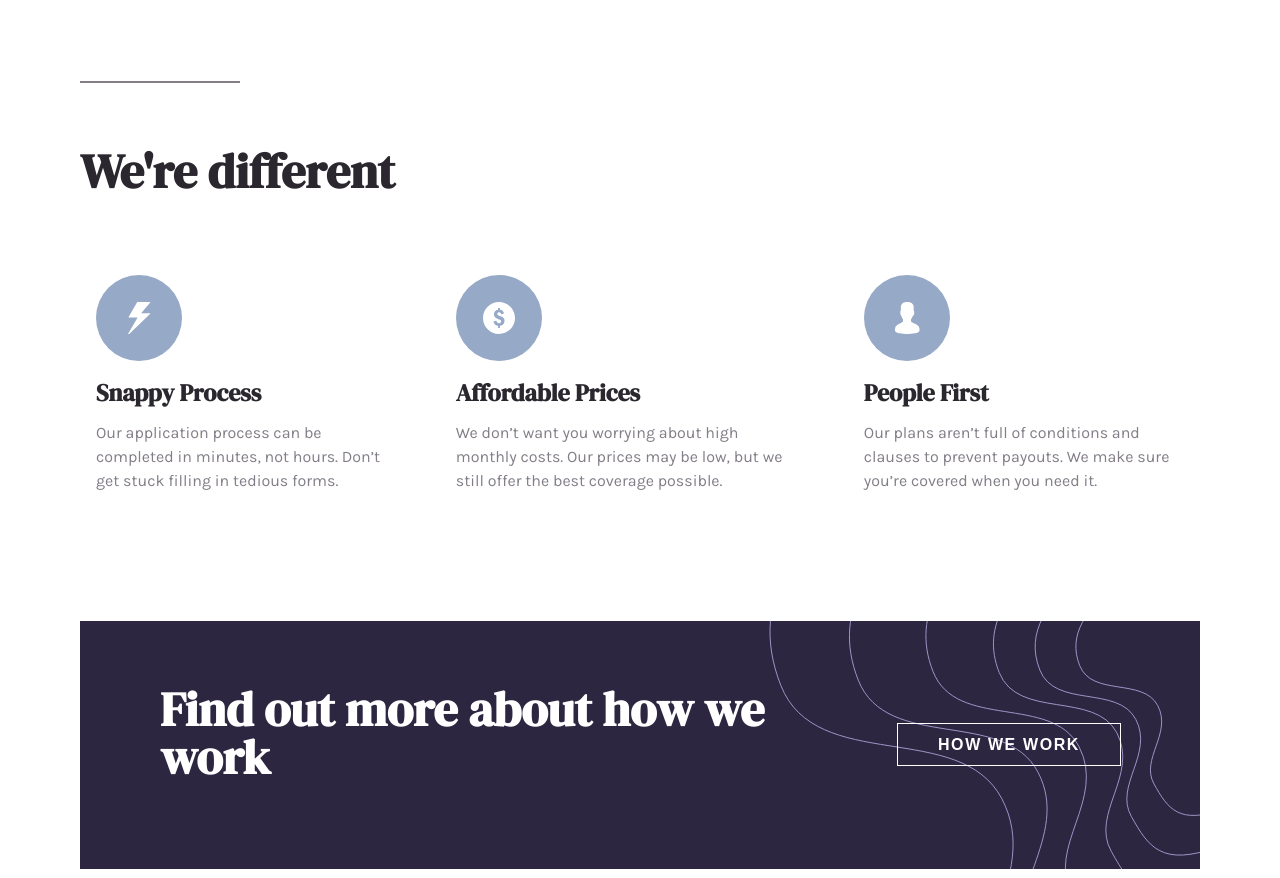
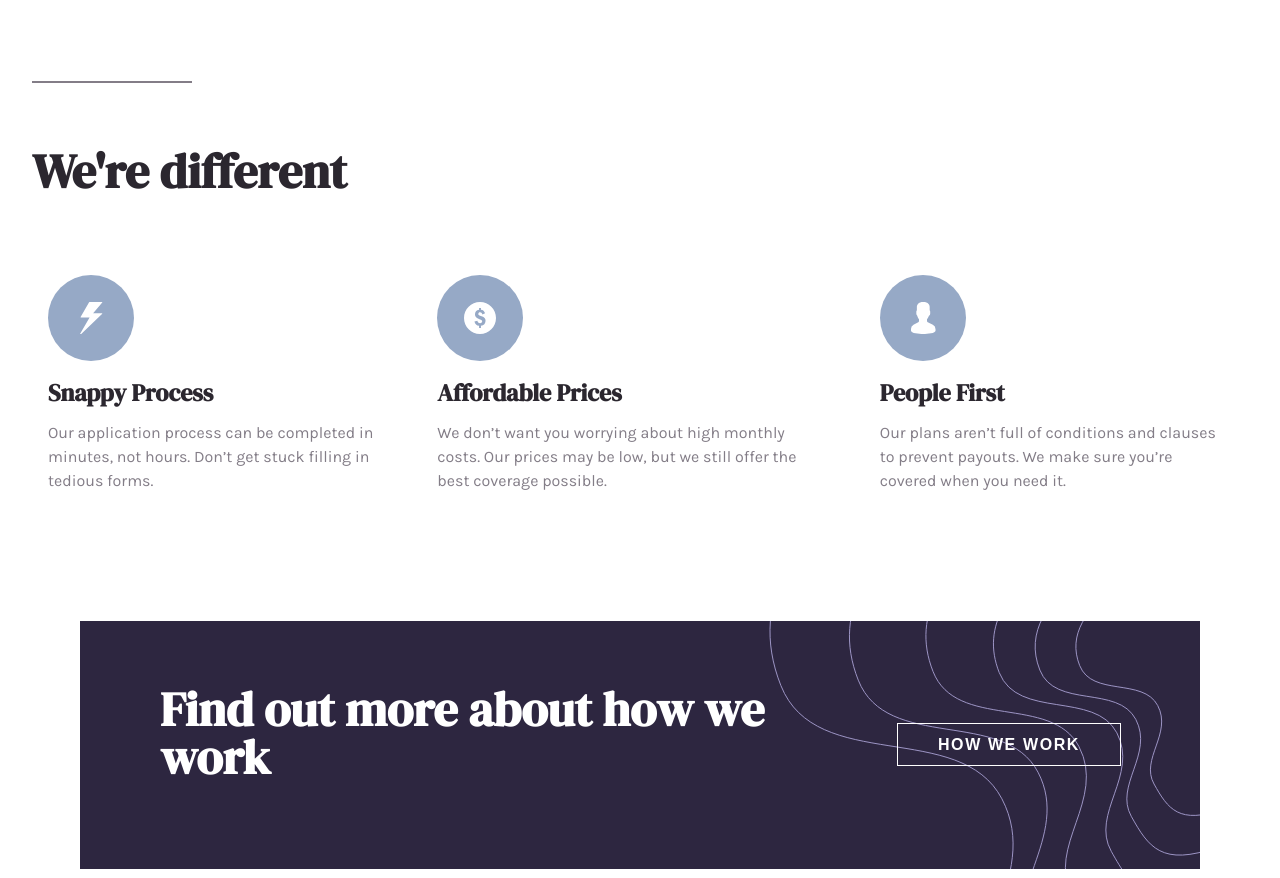
Before and after one commit to aeorherhe/insure-landing-page-master, a plain HTML site: page index.html in a window 1280 px wide. Shown: the part 881-1759 px from the top of the page. Drawn offline with Linux system fonts and the light colour scheme.

Commit message:
minor change

```diff
--- a/css/styles.css
+++ b/css/styles.css
@@ -179,7 +179,7 @@ a {
 
 /* main section */
 .main-section {
-  margin: 10rem 5rem 5rem;
+  margin: 10rem 2rem 5rem;
 }
 
 .section-header {
```
